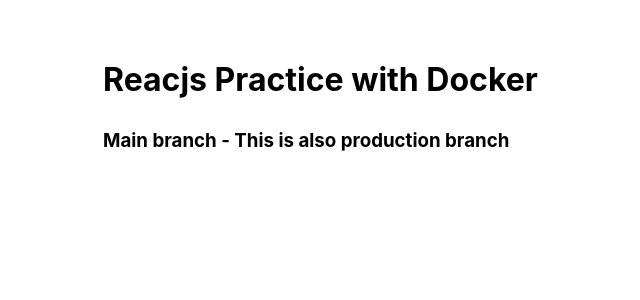
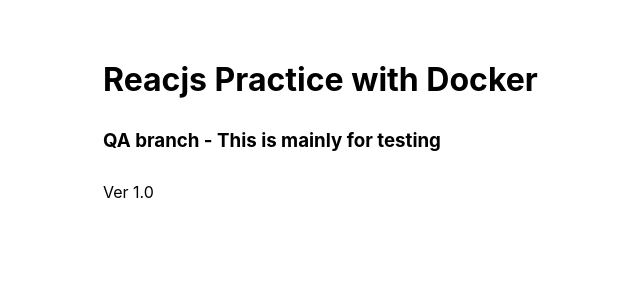
Before and after one commit to PhuocDev/docker_practice, a React (Create React App) app: page / in a window 1280 px wide. Shown: the top 300 px of the page, without its empty margins (17-657 px from the left). Built offline with nearby package versions, Linux system fonts and the light colour scheme.

Commit message:
feat: init QA branch for QA dev

```diff
--- a/src/App.js
+++ b/src/App.js
@@ -5,7 +5,8 @@
   return (
     <div className="App">
       <h1>Reacjs Practice with Docker</h1>
-      <h3>Main branch - This is also production branch</h3>
+      <h3>QA branch - This is mainly for testing</h3>
+      <p>Ver 1.0</p>
     </div>
   );
 }
```
